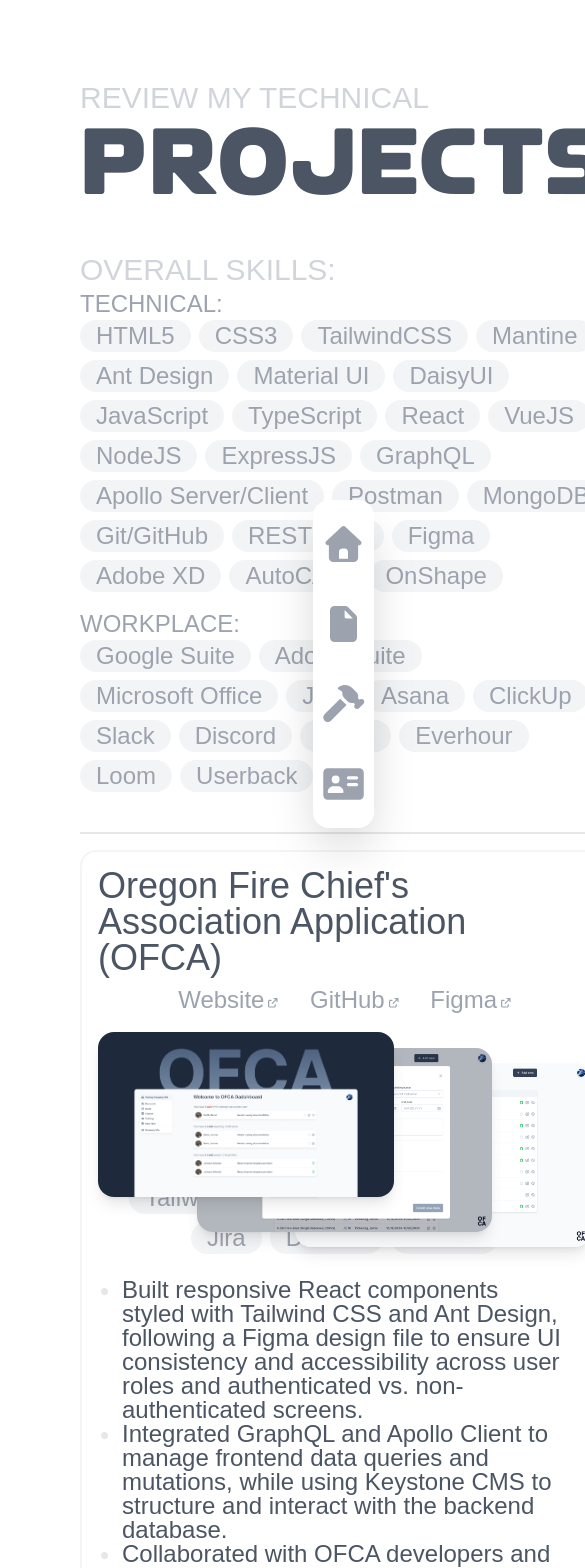
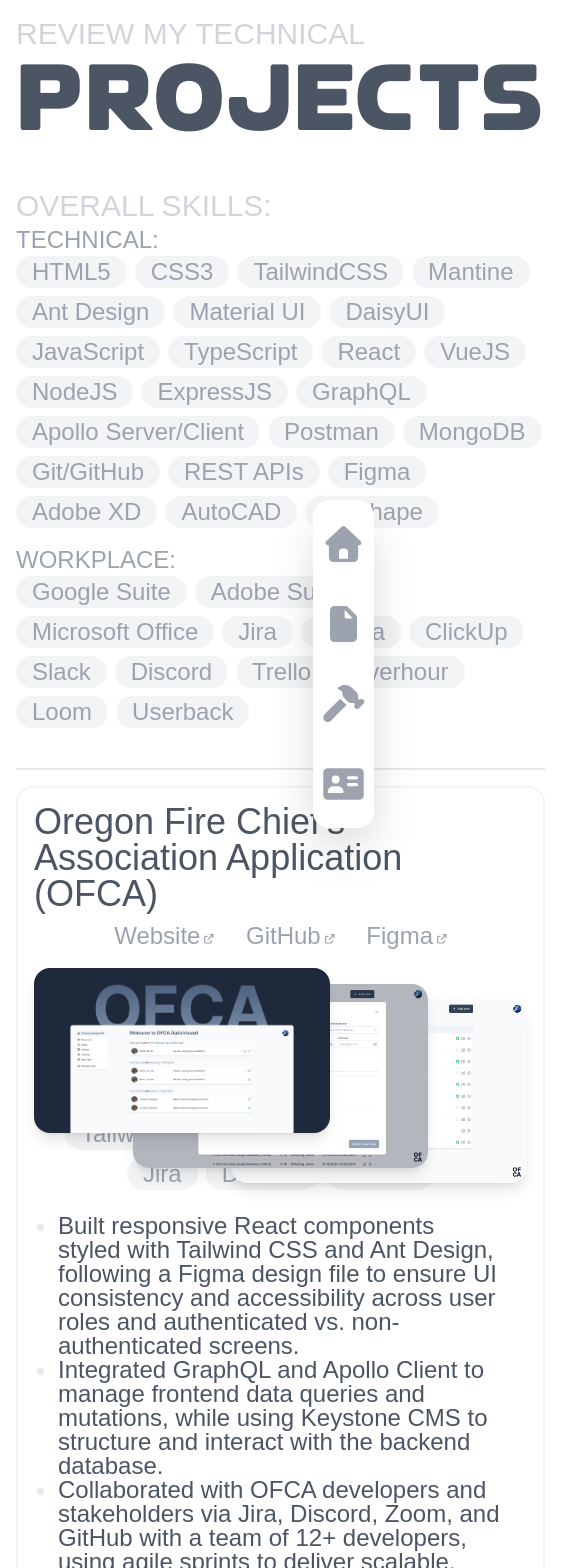
Before and after one commit to brogers111/personal-portfolio, a React (Vite) app: page /technical-projects in a window 390 px wide. Shown: the top 1568 px of the page, 585 px wide, since content can reach past the window. Built offline with nearby package versions, Linux system fonts and the light colour scheme; a web font is replaced by a local one.

Commit message:
Start update to Projects for mobile

```diff
--- a/src/components/Contact.tsx
+++ b/src/components/Contact.tsx
@@ -8,7 +8,7 @@
 
   return (
     <>
-      <p className='py-4 font-dongle text-4xl text-gray-800'>
+      <p className='my-4 font-dongle text-4xl text-gray-800'>
         {label}:{" "}
         <a
           href={href}
@@ -54,7 +54,7 @@
 
   return (
     <>
-      <div className='px-6 md:px-20 py-20'>
+      <div className='px-4 py-4 md:mx-20 md:my-20'>
         <p className="font-dongle text-3xl text-gray-300">HERE'S MY</p>
         <h1 className="font-bluffolk text-8xl whitespace-nowrap text-gray-600">CONTACT</h1>
         <p className="text-right pr-10 md:text-left md:pl-80 font-dongle text-3xl text-gray-300">INFORMATION</p>
--- a/src/components/Projects.tsx
+++ b/src/components/Projects.tsx
@@ -218,7 +218,9 @@
   ]
 
   return (
-    <div className="px-20 py-20">
+    <>
+      {/* Desktop Projects */}
+      <div className="hidden md:visible px-20 py-20">
         <div>
           <p className="font-dongle text-3xl text-gray-300">REVIEW MY TECHNICAL</p>
           <h1 className="font-bluffolk text-8xl whitespace-nowrap text-gray-600">PROJECTS</h1>
@@ -244,6 +246,35 @@
           ))}
         </div>
       </div>
+
+      {/* Mobile Projects */}
+      <div className='md:hidden px-4 py-4'>
+        <div>
+          <p className="font-dongle text-3xl text-gray-300">REVIEW MY TECHNICAL</p>
+          <h1 className="font-bluffolk text-8xl whitespace-nowrap text-gray-600">PROJECTS</h1>
+        </div>
+
+        <p className="font-dongle text-3xl text-gray-300 pt-10">OVERALL SKILLS:</p>
+
+        <p className="font-dongle text-2xl text-gray-400">TECHNICAL:</p>
+        <div className="flex flex-wrap gap-2">
+          {technicalSkills.map(skill => <SkillPill key={skill} name={skill} />)}
+        </div>
+
+        <p className="font-dongle text-2xl text-gray-400 pt-4">WORKPLACE:</p>
+        <div className="flex flex-wrap gap-2">
+          {workplaceSkills.map(skill => <SkillPill key={skill} name={skill} />)}
+        </div>
+
+        <div className="border-b-2 border-gray-200 pt-10"></div>
+
+        <div className="grid grid-cols-1 lg:grid-cols-2 gap-4">
+          {projects.map((project, i) => (
+            <ProjectCard key={i} {...project} />
+          ))}
+        </div>
+      </div>
+    </>
   )
 }
 
```
Lines whose indentation alone changed are shown as unchanged.
